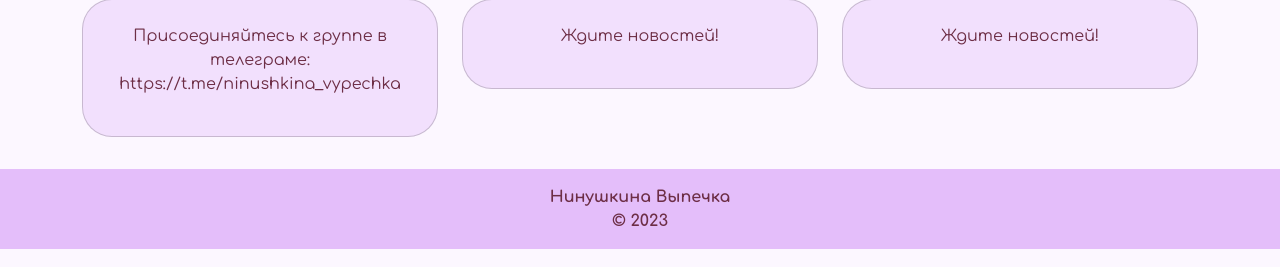
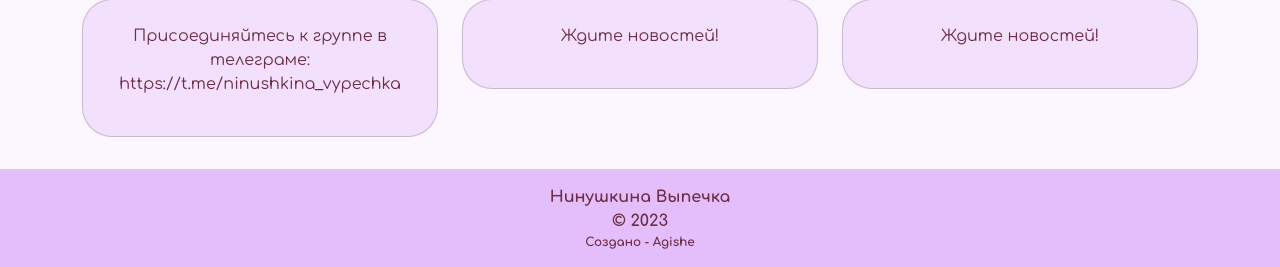
Before and after one commit to agishe/ninushkina-vypechka, a PHP site: page /index.php in a window 1280 px wide. Shown: the part 982-1249 px from the top of the page. Run offline with PHP 8.4, Linux system fonts and the light colour scheme; some libraries are stand-ins or nearby versions.

Commit message:
Add files via upload

```diff
--- a/template.php
+++ b/template.php
@@ -157,7 +157,12 @@
         <script>
           document.write(new Date().getFullYear());
         </script>
+        <br />
       </span>
+      <div class="d-flex justify-content-center" style="display: block;">
+        <a class="madeBy" href="https://github.com/agishe">
+          Создано - Agishe</a>
+      </div>
     </footer>
     <!--=============================== FOOTER END =============================-->
 
```
